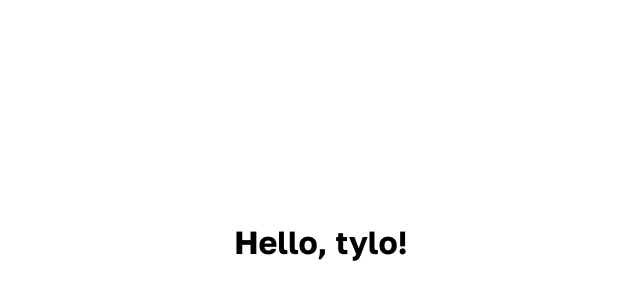
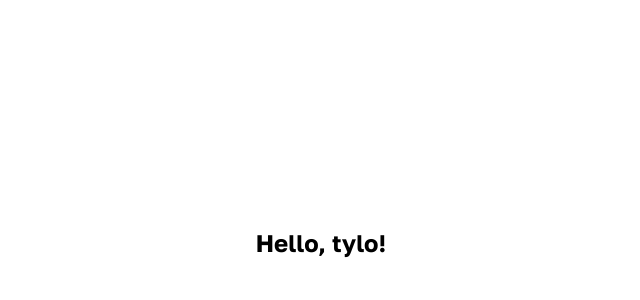
Before and after one commit to 7y1o/7y1o.github.io, a Svelte app: page / in a window 1280 px wide. Shown: the part 158-458 px from the top of the page, without its empty margins (319-959 px from the left). Built offline with nearby package versions, Linux system fonts and the light colour scheme.

Commit message:
Updated heading font size

```diff
--- a/src/App.svelte
+++ b/src/App.svelte
@@ -18,7 +18,7 @@
       justify-content: center
 
       h1
-        font: 800 2rem 'Golos'
+        font: 800 1.5rem 'Golos'
         padding: 0
         margin: 0
         color: black
```
